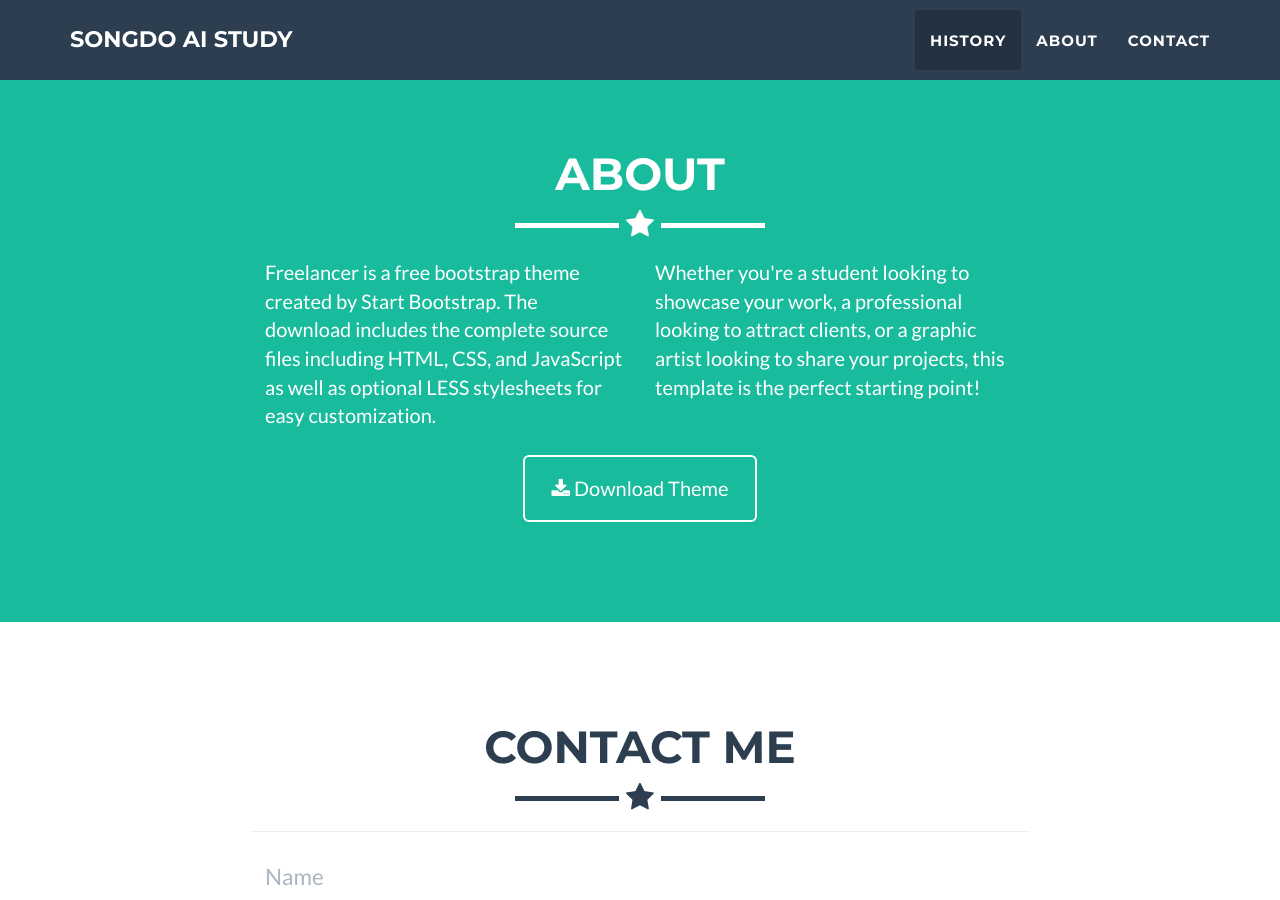
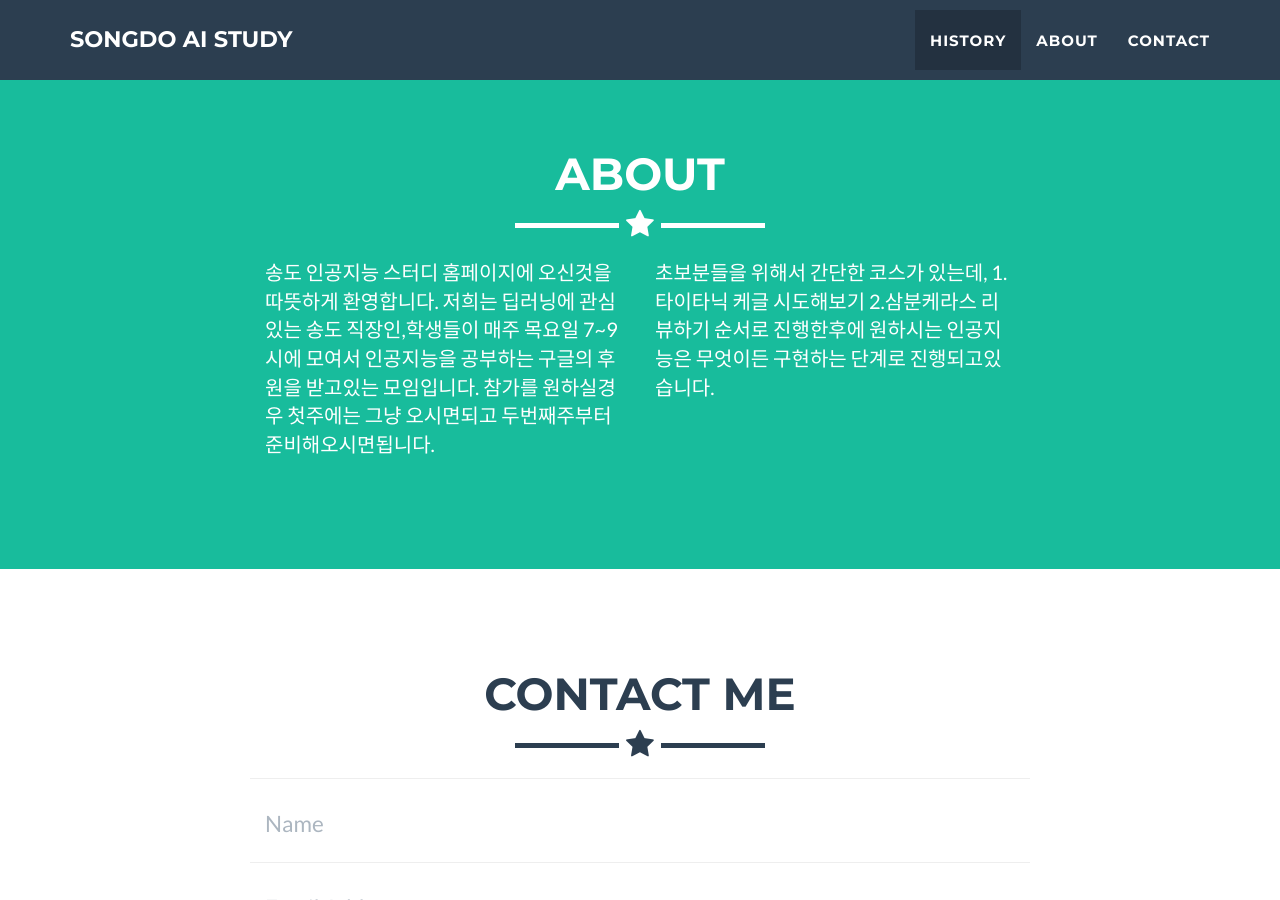
Before and after one commit to melodysdreamj/pRoJEct-NeGYa, a Jekyll site: the page built from index.html, in a window 1280 px wide and 900 px high, scrolled down 1616 px. Built offline with Jekyll 4.4.1, drawn with Linux system fonts in a browser that asks for light colours.

Commit message:
설명추가

```diff
--- a/_includes/about.html
+++ b/_includes/about.html
@@ -9,16 +9,16 @@
             </div>
             <div class="row">
                 <div class="col-lg-4 col-lg-offset-2">
-                    <p>Freelancer is a free bootstrap theme created by Start Bootstrap. The download includes the complete source files including HTML, CSS, and JavaScript as well as optional LESS stylesheets for easy customization.</p>
+                    <p>송도 인공지능 스터디 홈페이지에 오신것을 따뜻하게 환영합니다. 저희는 딥러닝에 관심있는 송도 직장인,학생들이 매주 목요일 7~9시에 모여서 인공지능을 공부하는 구글의 후원을 받고있는 모임입니다. 참가를 원하실경우 첫주에는 그냥 오시면되고 두번째주부터 준비해오시면됩니다.</p>
                 </div>
                 <div class="col-lg-4">
-                    <p>Whether you're a student looking to showcase your work, a professional looking to attract clients, or a graphic artist looking to share your projects, this template is the perfect starting point! </p>
+                    <p>초보분들을 위해서 간단한 코스가 있는데, 1.타이타닉 케글 시도해보기 2.삼분케라스 리뷰하기 순서로 진행한후에 원하시는 인공지능은 무엇이든 구현하는 단계로 진행되고있습니다.</p>
                 </div>
-                <div class="col-lg-8 col-lg-offset-2 text-center">
+                <!-- <div class="col-lg-8 col-lg-offset-2 text-center">
                     <a href="https://github.com/jeromelachaud/freelancer-theme" class="btn btn-lg btn-outline">
                         <i class="fa fa-download"></i> Download Theme
                     </a>
-                </div>
+                </div> -->
             </div>
         </div>
     </section>
--- a/_includes/contact_static.html
+++ b/_includes/contact_static.html
@@ -9,7 +9,7 @@
 		</div>
 		<div class="row">
 			<div class="col-lg-8 col-lg-offset-2">
-				<form  action="mailto:johns@ariasoft.org" method="POST" name="sentMessage" id="contactForm" novalidate>
+				<form  action="mailto:johns@ariasoft.org " method="POST" name="sentMessage" id="contactForm" novalidate>
 					<div class="row control-group">
 						<div class="form-group col-xs-12 floating-label-form-group controls">
 							<label>Name</label>
```
